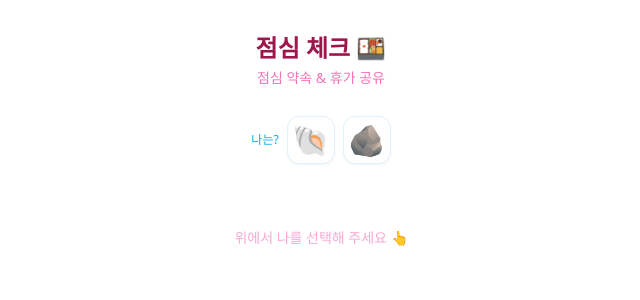
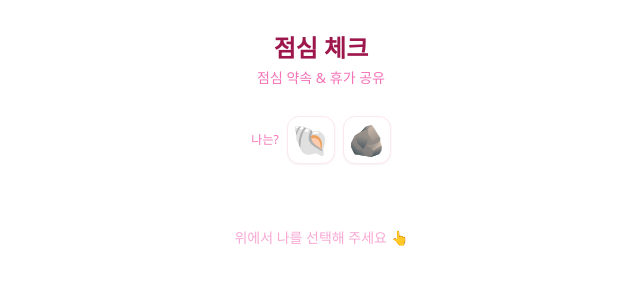
Before and after one commit to hrrchu/lunch-schedule, a Next.js app: page / in a window 1280 px wide. Shown: the top 300 px of the page, without its empty margins (319-959 px from the left). Built offline with nearby package versions, Linux system fonts and the light colour scheme; no server answers; the database is empty.

Commit message:
fix: 같이 이모지 ⚔️, 제목 이모지 제거, 유저 선택칸 핑크 테마

```diff
--- a/app/page.tsx
+++ b/app/page.tsx
@@ -41,13 +41,13 @@ export default function Home() {
       <div className="max-w-xl mx-auto">
         {/* Header */}
         <div className="text-center mb-7">
-          <h1 className="text-2xl font-bold text-pink-800">점심 체크 🍱</h1>
+          <h1 className="text-2xl font-bold text-pink-800">점심 체크</h1>
           <p className="text-sm text-pink-400 mt-1">점심 약속 & 휴가 공유</p>
         </div>
 
         {/* User selector */}
         <div className="flex items-center justify-center gap-2 mb-6">
-          <span className="text-xs text-sky-500 font-medium">나는?</span>
+          <span className="text-xs text-pink-400 font-medium">나는?</span>
           {USERS.map(u => (
             <button
               key={u.id}
@@ -55,8 +55,8 @@ export default function Home() {
               className={[
                 'w-12 h-12 rounded-xl text-3xl flex items-center justify-center shadow-sm border transition-all',
                 currentUser === u.id
-                  ? 'bg-sky-400 border-sky-300 shadow-sky-100 shadow-md scale-110'
-                  : 'bg-white border-sky-100 hover:bg-sky-50 hover:scale-105',
+                  ? 'bg-pink-400 border-pink-300 shadow-pink-100 shadow-md scale-110'
+                  : 'bg-white border-pink-100 hover:bg-pink-50 hover:scale-105',
               ].join(' ')}
             >
               {u.emoji}
--- a/components/WeekCalendar.tsx
+++ b/components/WeekCalendar.tsx
@@ -30,7 +30,7 @@ function toDateStr(d: Date): string {
 }
 
 const statusEmoji = (s: Status | null) =>
-  s === 'lunch_solo' ? '🍔' : s === 'vacation' ? '🏖️' : s === 'pass' ? '❌' : s === 'together' ? '🥩' : null;
+  s === 'lunch_solo' ? '🍔' : s === 'vacation' ? '🏖️' : s === 'pass' ? '❌' : s === 'together' ? '⚔️' : null;
 const statusLabel = (s: Status | null) =>
   s === 'lunch_solo' ? '따로' : s === 'vacation' ? '휴가' : s === 'pass' ? 'pass' : s === 'together' ? '같이' : null;
 
@@ -244,7 +244,7 @@ export default function WeekCalendar({
       })}
 
       <div className="flex gap-4 justify-center text-sm text-gray-400 flex-wrap">
-        <span>🥩 같이</span>
+        <span>⚔️ 같이</span>
         <span>🍔 따로</span>
         <span>🏖️ 휴가</span>
         <span>❌ pass</span>
```
